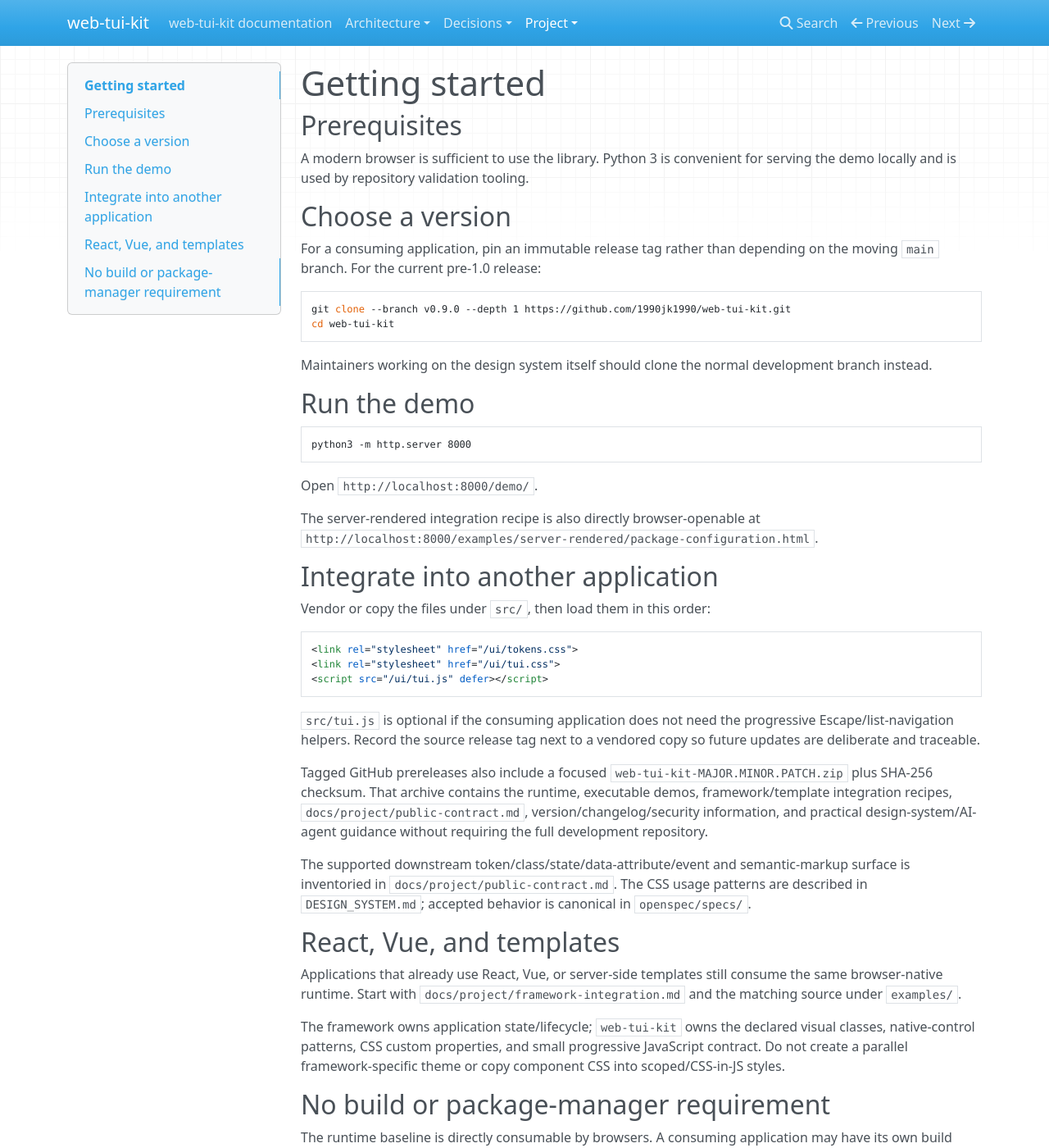
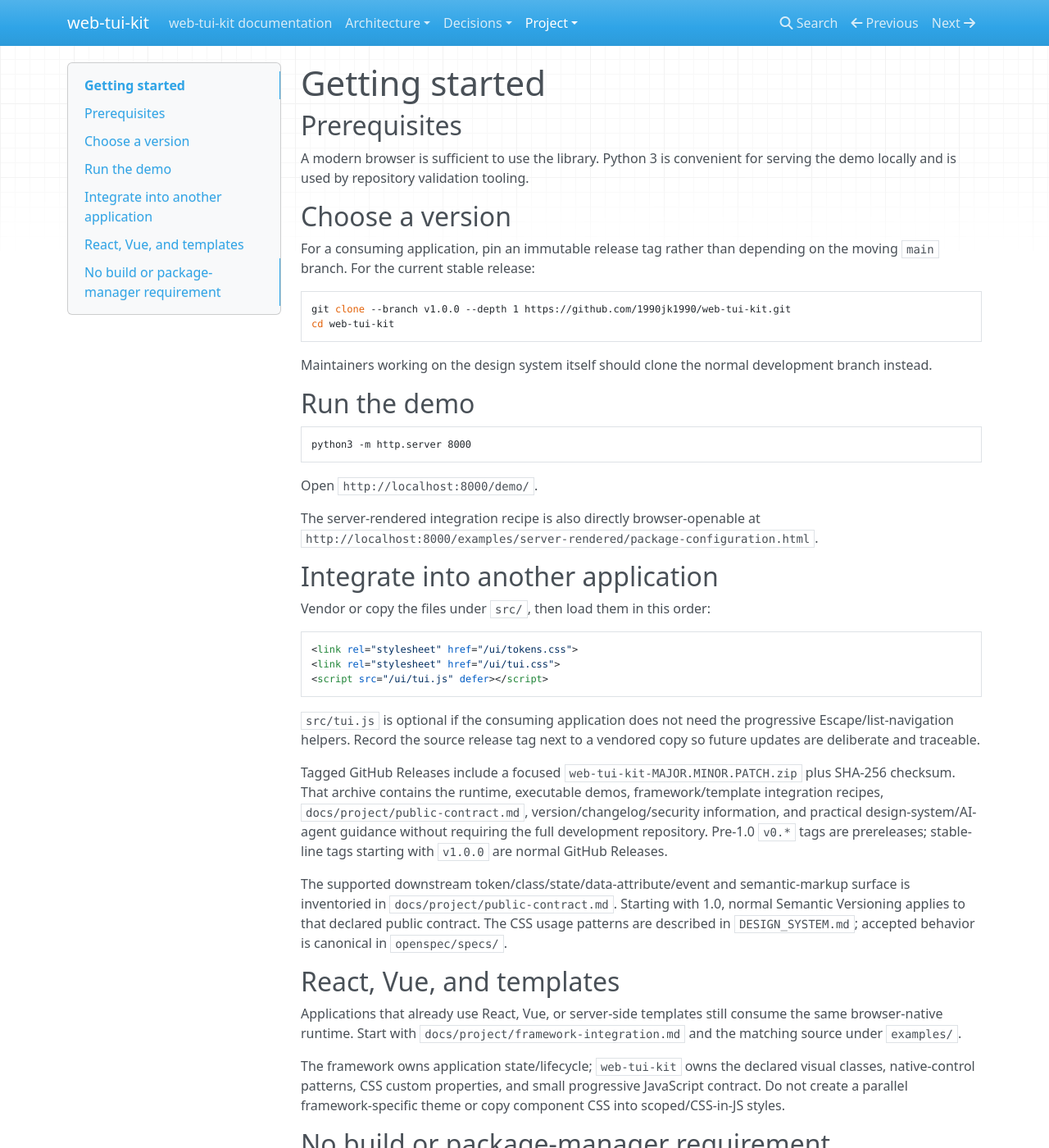
Before and after one commit to 1990jk1990/web-tui-kit, an MkDocs documentation site: the page built from docs/project/getting-started.md, in a window 1280 px wide and 1400 px high. Shown: the whole window at 82% size. Built offline with MkDocs 1.6.1, drawn with Linux system fonts in a browser that asks for light colours; nearby versions of some CDN libraries.

Commit message:
docs: update getting started for v1.0.0

````diff
--- a/docs/project/getting-started.md
+++ b/docs/project/getting-started.md
@@ -6,10 +6,10 @@ A modern browser is sufficient to use the library. Python 3 is convenient for se
 
 ## Choose a version
 
-For a consuming application, pin an immutable release tag rather than depending on the moving `main` branch. For the current pre-1.0 release:
+For a consuming application, pin an immutable release tag rather than depending on the moving `main` branch. For the current stable release:
 
 ```bash
-git clone --branch v0.9.0 --depth 1 https://github.com/1990jk1990/web-tui-kit.git
+git clone --branch v1.0.0 --depth 1 https://github.com/1990jk1990/web-tui-kit.git
 cd web-tui-kit
 ```
 
@@ -37,9 +37,9 @@ Vendor or copy the files under `src/`, then load them in this order:
 
 `src/tui.js` is optional if the consuming application does not need the progressive Escape/list-navigation helpers. Record the source release tag next to a vendored copy so future updates are deliberate and traceable.
 
-Tagged GitHub prereleases also include a focused `web-tui-kit-MAJOR.MINOR.PATCH.zip` plus SHA-256 checksum. That archive contains the runtime, executable demos, framework/template integration recipes, `docs/project/public-contract.md`, version/changelog/security information, and practical design-system/AI-agent guidance without requiring the full development repository.
+Tagged GitHub Releases include a focused `web-tui-kit-MAJOR.MINOR.PATCH.zip` plus SHA-256 checksum. That archive contains the runtime, executable demos, framework/template integration recipes, `docs/project/public-contract.md`, version/changelog/security information, and practical design-system/AI-agent guidance without requiring the full development repository. Pre-1.0 `v0.*` tags are prereleases; stable-line tags starting with `v1.0.0` are normal GitHub Releases.
 
-The supported downstream token/class/state/data-attribute/event and semantic-markup surface is inventoried in `docs/project/public-contract.md`. The CSS usage patterns are described in `DESIGN_SYSTEM.md`; accepted behavior is canonical in `openspec/specs/`.
+The supported downstream token/class/state/data-attribute/event and semantic-markup surface is inventoried in `docs/project/public-contract.md`. Starting with 1.0, normal Semantic Versioning applies to that declared public contract. The CSS usage patterns are described in `DESIGN_SYSTEM.md`; accepted behavior is canonical in `openspec/specs/`.
 
 ## React, Vue, and templates
 
````
